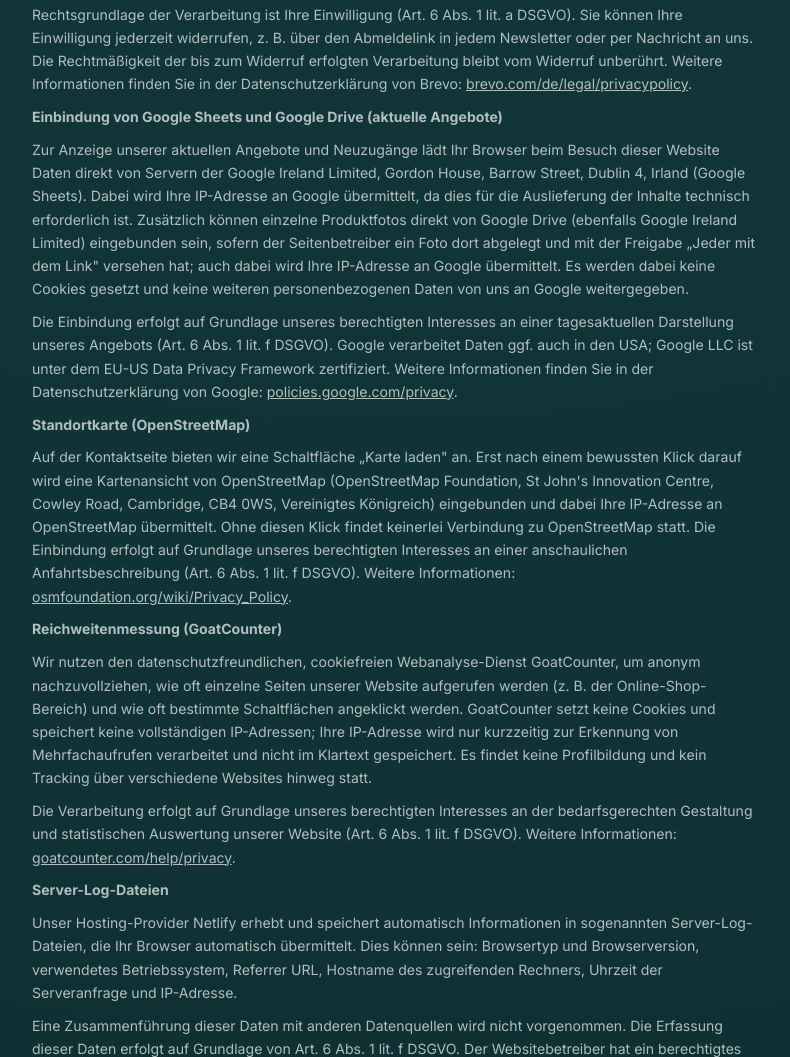
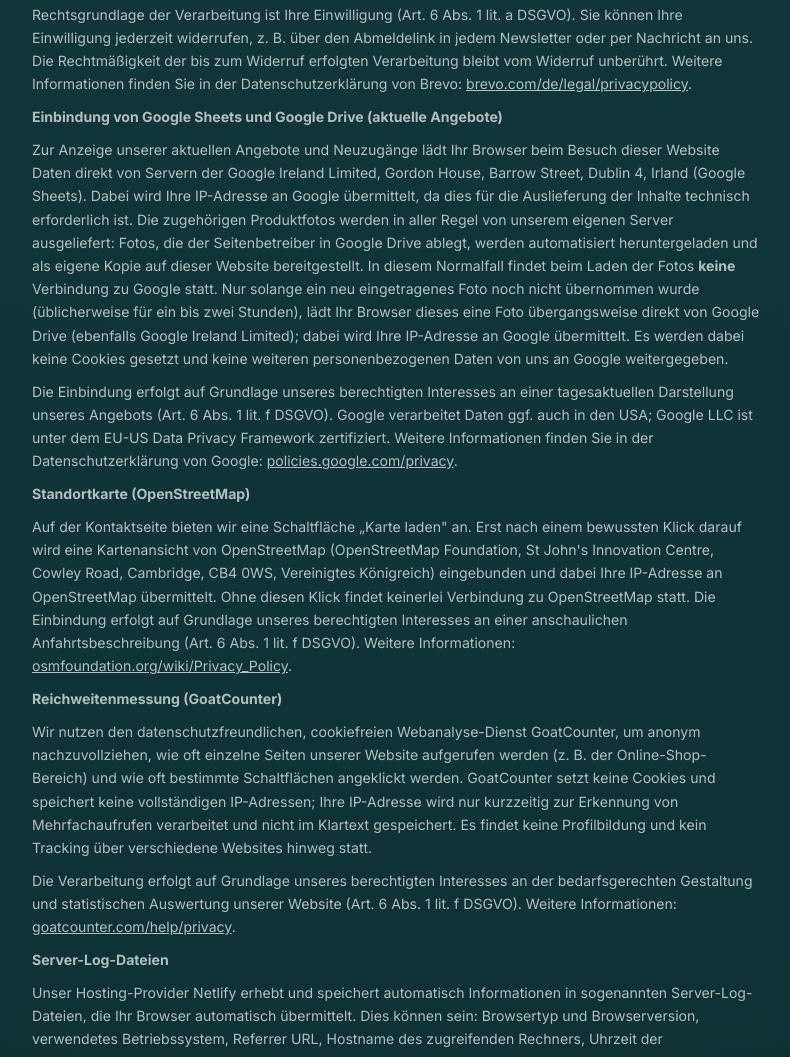
Before and after one commit to Laurenz88/zierfischparadies-erding, a website: page datenschutz.html in a window 1280 px wide. Shown: the part 1245-2302 px from the top of the page, without its empty margins (244-1034 px from the left). Drawn offline with Linux system fonts and the light colour scheme.

Commit message:
Launch-Vorbereitung (6-8/9): Rechts-Check, Domain-Anleitung, Nach-Launch-Paket
Rechts-Check (docs/rechts-check-launch.md): Alle extern kontaktierten Hosts
direkt aus dem Quellcode extrahiert und gegen die Datenschutzerklaerung
abgeglichen. Ergebnis: alle sechs eingesetzten Dienste sind genannt, Formspree
(nicht mehr genutzt) korrekt nicht. Facebook ist nur ein Link ohne Einbettung.
Streitschlichtungs-Hinweis bewusst nicht ergaenzt: EU-ODR-Plattform ist seit
Juli 2025 eingestellt, und Paragraf 36 VSBG greift bei bis zu zehn
Beschaeftigten nicht.

Datenschutzerklaerung praezisiert: Seit dem Bilder-Sync kommen Produktfotos in
aller Regel vom eigenen Server, eine Verbindung zu Google entsteht dabei gar
nicht mehr - nur fuer ein bis zwei Stunden nach einem Neueintrag. Der alte Text
behauptete mehr Datenuebermittlung, als tatsaechlich stattfindet.

Launch-Checkliste komplett neu geschrieben, weil die bisherige Annahme falsch
war: Die Domain laeuft NICHT auf Strato. DNS-Analyse zeigt Strato-Nameserver,
aber A-Record 75.2.60.5 (Netlify), Server-Header "Netlify", und ausgeliefert
wird die alte Seite - aus einem FREMDEN Netlify-Konto, nicht dem unseren.
Der Umzug ist damit kein Hosting-Wechsel, sondern eine Domain-Uebergabe
zwischen zwei Netlify-Konten. Weg A (Zugang zum alten Konto, ohne DNS-Aenderung)
und Weg B (ueber Strato-DNS) dokumentiert, jeweils mit Rollback.

Bewusst NICHT ausgefuehrt: die Domain unserem Projekt zuzuordnen. Haette
Netlify das zugelassen, waere die echte Kundenseite ohne Test umgeschaltet
worden.

Wichtigste Warnung aufgenommen: MX-Eintraege zeigen auf smtpin.rzone.de - auf
der Domain liegen E-Mail-Postfaecher bei Strato. Wird der Vertrag gekuendigt,
sind die E-Mails weg.

Ausserdem enthalten: Search Console (inkl. Umgang mit dem alten
Verifizierungs-Tag), Bing, Woche-1-Checkliste und wiederkehrende Aufgaben.

```diff
--- a/datenschutz.html
+++ b/datenschutz.html
@@ -58,7 +58,7 @@
           <p>Wenn Sie unseren Newsletter abonnieren, verarbeiten wir Ihre E-Mail-Adresse sowie optional Ihren Vornamen und Ihr angegebenes Interessengebiet (Süßwasser/Meerwasser/Aquariumbau) zum Zweck des Newsletter-Versands und der zielgerichteten inhaltlichen Gestaltung. Der Versand erfolgt über den Dienst Brevo der Sendinblue GmbH, Köpenicker Str. 126, 10179 Berlin. Ihre Daten werden auf den Servern von Brevo gespeichert. Die Anmeldung erfolgt im Double-Opt-in-Verfahren: Sie erhalten nach der Anmeldung eine E-Mail, in der Sie Ihre Anmeldung bestätigen müssen.</p>
           <p>Rechtsgrundlage der Verarbeitung ist Ihre Einwilligung (Art. 6 Abs. 1 lit. a DSGVO). Sie können Ihre Einwilligung jederzeit widerrufen, z. B. über den Abmeldelink in jedem Newsletter oder per Nachricht an uns. Die Rechtmäßigkeit der bis zum Widerruf erfolgten Verarbeitung bleibt vom Widerruf unberührt. Weitere Informationen finden Sie in der Datenschutzerklärung von Brevo: <a href="https://www.brevo.com/de/legal/privacypolicy/" target="_blank" rel="noopener">brevo.com/de/legal/privacypolicy</a>.</p>
           <p><strong>Einbindung von Google Sheets und Google Drive (aktuelle Angebote)</strong></p>
-          <p>Zur Anzeige unserer aktuellen Angebote und Neuzugänge lädt Ihr Browser beim Besuch dieser Website Daten direkt von Servern der Google Ireland Limited, Gordon House, Barrow Street, Dublin 4, Irland (Google Sheets). Dabei wird Ihre IP-Adresse an Google übermittelt, da dies für die Auslieferung der Inhalte technisch erforderlich ist. Zusätzlich können einzelne Produktfotos direkt von Google Drive (ebenfalls Google Ireland Limited) eingebunden sein, sofern der Seitenbetreiber ein Foto dort abgelegt und mit der Freigabe „Jeder mit dem Link" versehen hat; auch dabei wird Ihre IP-Adresse an Google übermittelt. Es werden dabei keine Cookies gesetzt und keine weiteren personenbezogenen Daten von uns an Google weitergegeben.</p>
+          <p>Zur Anzeige unserer aktuellen Angebote und Neuzugänge lädt Ihr Browser beim Besuch dieser Website Daten direkt von Servern der Google Ireland Limited, Gordon House, Barrow Street, Dublin 4, Irland (Google Sheets). Dabei wird Ihre IP-Adresse an Google übermittelt, da dies für die Auslieferung der Inhalte technisch erforderlich ist. Die zugehörigen Produktfotos werden in aller Regel von unserem eigenen Server ausgeliefert: Fotos, die der Seitenbetreiber in Google Drive ablegt, werden automatisiert heruntergeladen und als eigene Kopie auf dieser Website bereitgestellt. In diesem Normalfall findet beim Laden der Fotos <strong>keine</strong> Verbindung zu Google statt. Nur solange ein neu eingetragenes Foto noch nicht übernommen wurde (üblicherweise für ein bis zwei Stunden), lädt Ihr Browser dieses eine Foto übergangsweise direkt von Google Drive (ebenfalls Google Ireland Limited); dabei wird Ihre IP-Adresse an Google übermittelt. Es werden dabei keine Cookies gesetzt und keine weiteren personenbezogenen Daten von uns an Google weitergegeben.</p>
           <p>Die Einbindung erfolgt auf Grundlage unseres berechtigten Interesses an einer tagesaktuellen Darstellung unseres Angebots (Art. 6 Abs. 1 lit. f DSGVO). Google verarbeitet Daten ggf. auch in den USA; Google LLC ist unter dem EU-US Data Privacy Framework zertifiziert. Weitere Informationen finden Sie in der Datenschutzerklärung von Google: <a href="https://policies.google.com/privacy?hl=de" target="_blank" rel="noopener">policies.google.com/privacy</a>.</p>
           <p><strong>Standortkarte (OpenStreetMap)</strong></p>
           <p>Auf der Kontaktseite bieten wir eine Schaltfläche „Karte laden" an. Erst nach einem bewussten Klick darauf wird eine Kartenansicht von OpenStreetMap (OpenStreetMap Foundation, St John's Innovation Centre, Cowley Road, Cambridge, CB4 0WS, Vereinigtes Königreich) eingebunden und dabei Ihre IP-Adresse an OpenStreetMap übermittelt. Ohne diesen Klick findet keinerlei Verbindung zu OpenStreetMap statt. Die Einbindung erfolgt auf Grundlage unseres berechtigten Interesses an einer anschaulichen Anfahrtsbeschreibung (Art. 6 Abs. 1 lit. f DSGVO). Weitere Informationen: <a href="https://osmfoundation.org/wiki/Privacy_Policy" target="_blank" rel="noopener">osmfoundation.org/wiki/Privacy_Policy</a>.</p>
```
